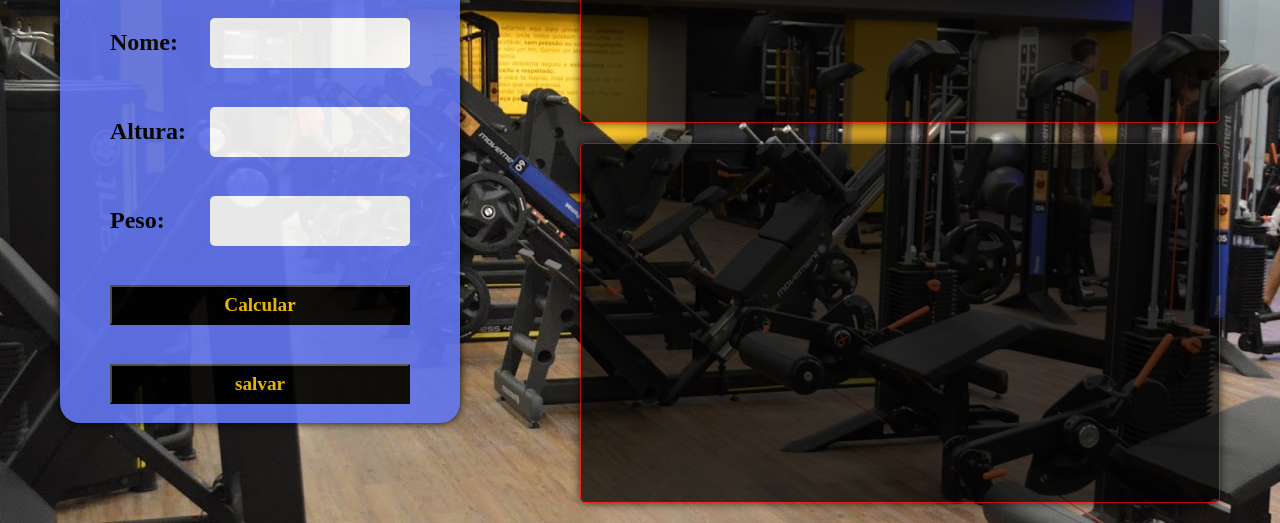
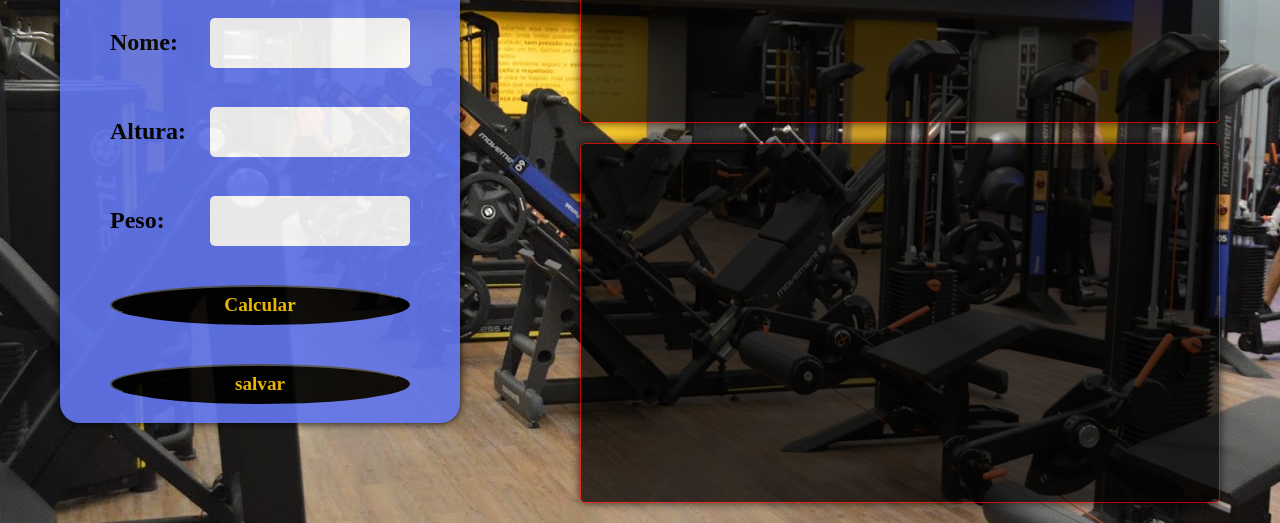
Before and after one commit to silvape/calculoIMC, a plain HTML site: page index.html in a window 1280 px wide. Shown: the part 277-800 px from the top of the page. Drawn offline with Linux system fonts and the light colour scheme.

Commit message:
Update estilo.css

```diff
--- a/estilo.css
+++ b/estilo.css
@@ -78,7 +78,7 @@ button{
     background: #000;
     color: rgb(255,198,0);
     outline: none;
-    border-radius: 50;
+    border-radius: 50%;
     cursor: pointer;
 }
 
```
